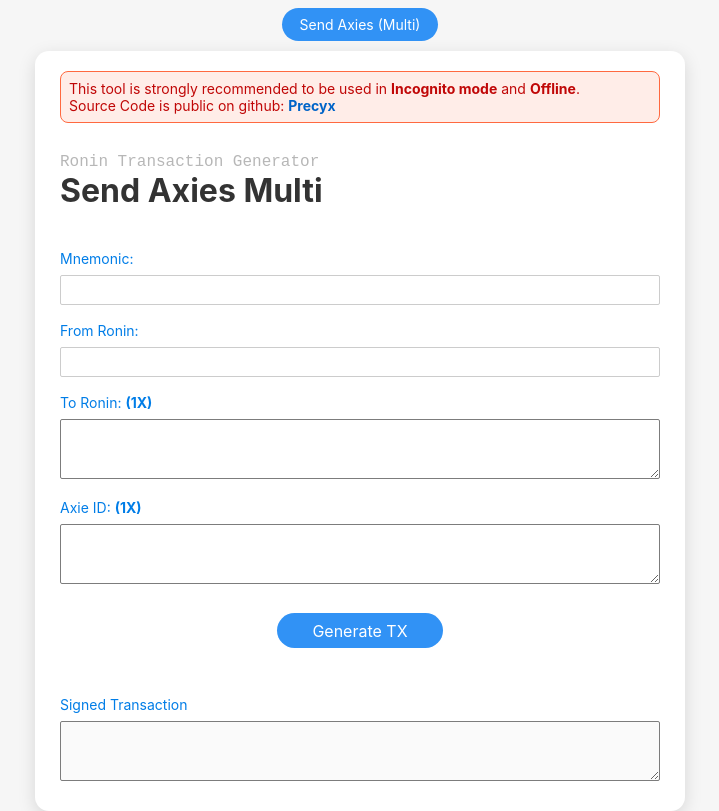
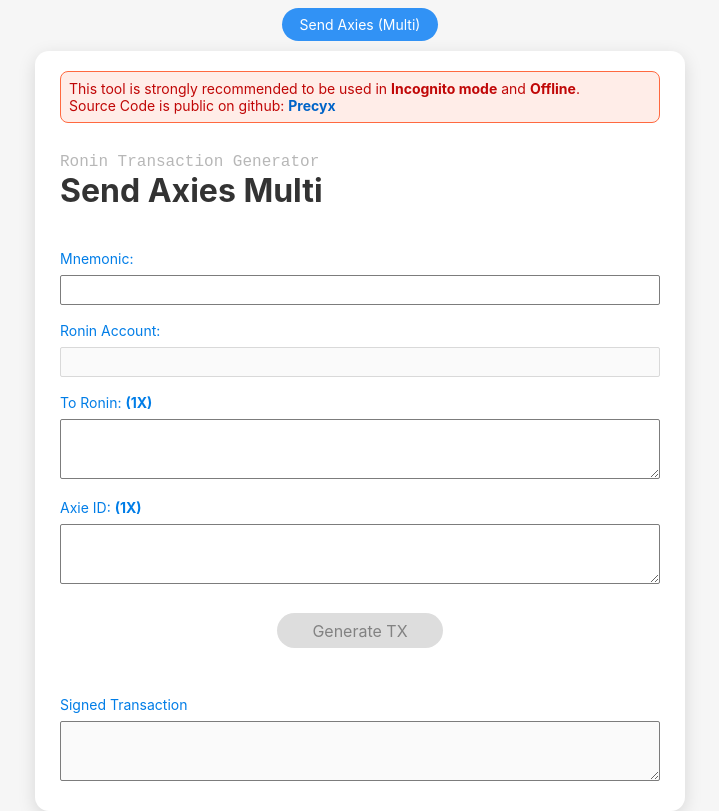
Before and after one commit to precyx/ronin-tx-generator-multi-send-axies, a Svelte app: page / in a window 1280 px wide. Shown: the whole page, without its empty margins (280-999 px from the left). Built offline with nearby package versions, Linux system fonts and the light colour scheme.

Commit message:
derive public key from mnemonic

```diff
--- a/src/components/SendAxiesMulti.svelte
+++ b/src/components/SendAxiesMulti.svelte
@@ -2,7 +2,7 @@
     import {onMount} from "svelte";
     import { ethers, utils } from "ethers";
     import {Axie_ABI} from "../data/Axie_ABI.svelte";
-    import {asyncForEach, sleep} from "../utils/Utils.svelte";
+    import {asyncForEach, sleep, debounce} from "../utils/Utils.svelte";
 
     // const
     const N = `
@@ -15,10 +15,12 @@
     let CHAIN_ID = 2020;
     let provider:ethers.providers.JsonRpcProvider;
     let wallet:ethers.Wallet;
+    let public_address:string;
+
+    $: calculatePublicAddress(mnemonic);
 
     // user
     let mnemonic:string = "";
-    let from_ronin:string = "";
     let to_ronin:string = "";
     let axie_id:string = "";
     let signedTransactions:string = "";
@@ -41,6 +43,11 @@
     /**
      * Reactivity
      */
+    const calculatePublicAddress = (_mnemonic) => {
+        if(!_mnemonic) return;
+        debounced_SetupProvider();
+    }
+
     const calculateNumToAddresses = (_to_ronin:string) => {
         num_to_ronins = _to_ronin.split(N).length || 0;
     }
@@ -56,6 +63,8 @@
     });
 
 
+    const debounced_SetupProvider = debounce(() => setupProvider(), 900);
+
     const setupProvider = () => {
         // get provider
         provider = new ethers.providers.JsonRpcProvider("https://proxy.roninchain.com/free-gas-rpc", CHAIN_ID);
@@ -65,6 +74,9 @@
         let account_path = `m/44'/60'/0'/0/${0}`;
         wallet = ethers.Wallet.fromMnemonic(mnemonic, account_path)
         wallet = wallet.connect(provider);
+
+        // set public address
+        public_address = wallet.address.replace("0x", "ronin:");
     }
 
 
@@ -78,14 +90,14 @@
 
         setupProvider();
 
-        // create axie (ERC-721) contract
+        // create axie contract
         let Axie_Contract_Address = `0x32950db2a7164ae833121501c797d79e7b79d74c`;
 
         let AxieContract = new ethers.Contract(Axie_Contract_Address, Axie_ABI, provider);
 
         console.log("axie contract", AxieContract);
 
-        let fromRoninAddress = from_ronin.replace("ronin:", "0x");
+        let fromRoninAddress = public_address.replace("ronin:", "0x");
         let toRoninAddresses = to_ronin.split(N).map(x => x.replace("ronin:", "0x"));
         let tokenIds = axie_id.split(N).map(x => parseInt(x.replace(/[^0-9]/g, '') ));
 
@@ -156,8 +168,8 @@
                 <input type="password" bind:value={mnemonic} class="seed_input"/>
             </div>
             <div class="line">
-                <div class="label">From Ronin:</div>
-                <input type="text" bind:value={from_ronin} />
+                <div class="label">Ronin Account:</div>
+                <input type="text" bind:value={public_address} disabled={true}/>
             </div>
             <div class="line">
                 <div class="label">
@@ -178,7 +190,9 @@
                 <textarea bind:value={axie_id} />
             </div>
             <div class="center">
-                <button on:click={generateTransactions}>
+                <button on:click={generateTransactions} disabled={
+                    !public_address
+                }>
                     Generate TX
                 </button>
             </div>
@@ -272,6 +286,12 @@
     button:hover {
         background:#55a9ff;
     }
+    button:disabled {
+        background: #dddddd;
+        color: #828282;
+        user-select: none;
+        pointer-events: none;
+    }
 
     h1 {
         margin:0;
@@ -294,6 +314,10 @@
     input {
         width:100%;
         font-size:14px;
+        border-color: #7c7c7c;
+    }
+    input:disabled {
+        border-color: #d9d9d9;
     }
     .seed_input {
         width: 100%;
--- a/src/utils/Utils.svelte
+++ b/src/utils/Utils.svelte
@@ -15,4 +15,13 @@
 	*/
 	export const sleep = ms => new Promise(res => setTimeout(res, ms));
 
+
+	export const debounce = (func, timeout = 300) => {
+		let timer;
+		return (...args) => {
+			clearTimeout(timer);
+			timer = setTimeout(() => { func.apply(this, args); }, timeout);
+		};
+	}
+
 </script>
```
